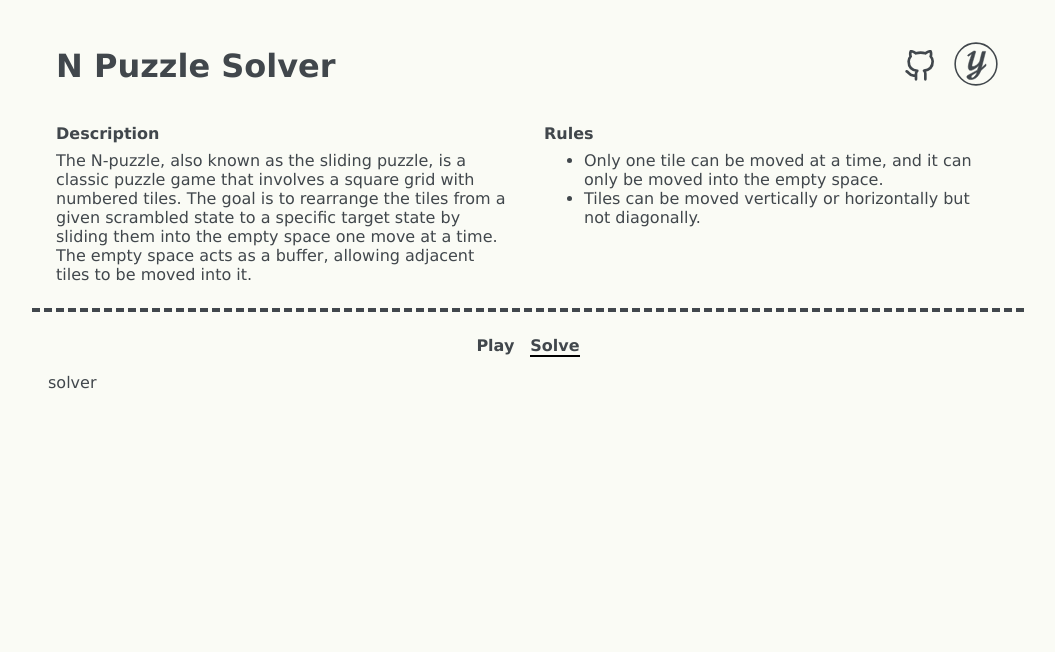
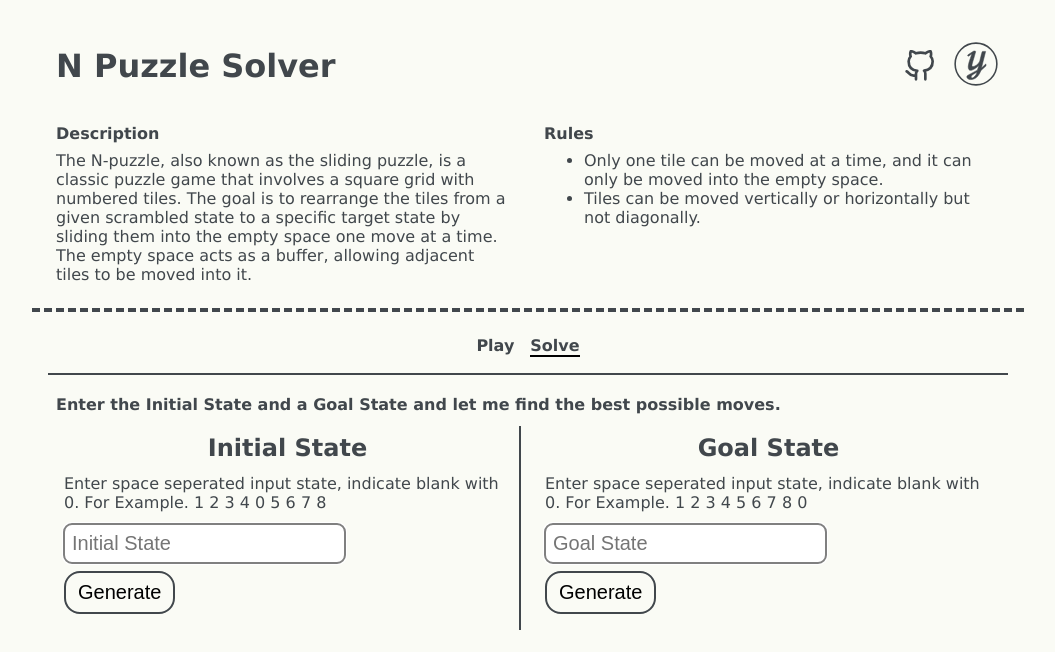
Before and after one commit to yashUcr773/N-Puzzle-Solver, an Angular app: page / in a window 1280 px wide. Both pictures are taken after a click on the element "Solve". Shown: the top 652 px of the page, without its empty margins (112-1167 px from the left). Built offline with nearby package versions, Linux system fonts and the light colour scheme.

Commit message:
added solver states

```diff
--- a/src/app/components/board/board.component.html
+++ b/src/app/components/board/board.component.html
@@ -1,7 +1,7 @@
 <div class="puzzle" [style.--nrows]="rowSize" *ngIf="displayPuzzle">
     <ng-container *ngFor="let tile of puzzleState, let i=index">
         <div class="tile"
-            [ngClass]="{'empty': tile == 0, 'error':puzzleState[i]!=solutionState[i], 'success':puzzleState[i]==solutionState[i]}"
+            [ngClass]="{'empty': tile == 0, 'error':mode =='Play' && puzzleState[i]!=solutionState[i], 'success':mode =='Play' &&puzzleState[i]==solutionState[i]}"
             id="n-puzzle-tile-{{i}}" (click)="moveTile(i)">{{tile}}</div>
     </ng-container>
 </div>
--- a/src/app/components/board/board.component.ts
+++ b/src/app/components/board/board.component.ts
@@ -35,11 +35,14 @@ export class BoardComponent implements OnInit {
 
     ngOnInit(): void {
         this.rowSize = Math.sqrt(this.puzzleSize);
-
     }
 
 
     moveTile(index: number) {
+
+        if (this.mode != 'Play') {
+            return;
+        }
 
         let blankIndex = -1;
         let r = Math.floor(index / this.rowSize);
--- a/src/app/components/player/player.component.scss
+++ b/src/app/components/player/player.component.scss
@@ -1,5 +1,5 @@
 .content-container {
-
+    border-top: 2px solid var(--text_color);
     .header-container {
 
         .title {
--- a/src/app/components/solver/solver.component.html
+++ b/src/app/components/solver/solver.component.html
@@ -1,3 +1,50 @@
-<!-- <app-board [puzzleSize]=puzzleSize [puzzleState]=puzzleState [solutionState]=solutionState
-    [solutionState]=solutionState></app-board> -->
-    solver
+<div class="content-container">
+    <div class="header-container">
+        <div class="title">
+            <p>Enter the Initial State and a Goal State and let me find the best possible moves.</p>
+        </div>
+        <div class="input-container">
+
+            <div class="input-state state">
+                <p class="header">Initial State</p>
+                <p class="desc">
+                    Enter space seperated input state, indicate blank with 0. For Example. 1 2 3 4 0 5 6 7 8
+                </p>
+                <div class="text">
+
+                    <input placeholder="Initial State" type="text" name="text" class="input"
+                        id="solver-puzzle-initial-input" [(ngModel)]="inputConfig.enteredValue">
+                    <p class="input-error error" *ngIf="inputConfig.inputError">Enter Valid Numbers</p>
+                </div>
+                <button class="generate-button" (click)="generateInitialPuzzle()">Generate</button>
+                <div class="board-container" *ngIf="inputConfig.displayPuzzle">
+                    <app-board #board [puzzleSize]=inputConfig.puzzleSize [puzzleState]=inputConfig.puzzleState
+                        [solutionState]=inputConfig.solutionState [solutionState]=inputConfig.solutionState
+                        [displayPuzzle]=inputConfig.displayPuzzle [mode]=inputConfig.mode></app-board>
+                </div>
+            </div>
+
+            <div class="goal-state state">
+                <p class="header">Goal State</p>
+                <p class="desc">
+                    Enter space seperated input state, indicate blank with 0. For Example. 1 2 3 4 5 6 7 8 0
+                </p>
+                <div class="text">
+
+                    <input placeholder="Goal State" type="text" name="text" class="input" id="solver-puzzle-goal-input"
+                        [(ngModel)]="goalConfig.enteredValue">
+                    <p class="input-error error" *ngIf="goalConfig.inputError">Enter Valid Numbers</p>
+                </div>
+                <button class="generate-button" (click)="generateGoalPuzzle()">Generate</button>
+                <div class="board-container" *ngIf="goalConfig.displayPuzzle">
+                    <app-board #board [puzzleSize]=goalConfig.puzzleSize [puzzleState]=goalConfig.puzzleState
+                        [solutionState]=goalConfig.solutionState [solutionState]=goalConfig.solutionState
+                        [displayPuzzle]=goalConfig.displayPuzzle [mode]=inputConfig.mode></app-board>
+                </div>
+
+            </div>
+
+        </div>
+
+
+    </div>
--- a/src/app/components/solver/solver.component.scss
+++ b/src/app/components/solver/solver.component.scss
@@ -0,0 +1,100 @@
+.content-container {
+
+    border-top: 2px solid var(--text_color);
+    padding: 8px;
+
+    .header-container {
+
+        .title {
+            margin: 12px 0px;
+
+            p {
+                font-weight: 700;
+            }
+        }
+
+        .input-container {
+            display: flex;
+            flex-direction: column;
+            gap: 16px;
+            align-items: flex-start;
+            @media (min-width:600px) {
+                flex-direction: row;
+
+            }
+
+            .state {
+
+                flex: 1 1 0;
+                padding: 8px;
+
+                &.input-state {
+                    border: none;
+
+                    @media (min-width:600px) {
+                        border-right: 2px solid var(--text_color);
+                    }
+                }
+
+                .header {
+                    font-size: 1.5em;
+                    font-weight: 700;
+                    text-align: center;
+                }
+
+                .desc {
+                    margin: 12px 0px;
+                }
+
+                .text {
+                    display: flex;
+                    flex-direction: column;
+                    gap: 8px;
+                    width: fit-content;
+
+                    .input {
+                        min-height: 36px;
+                        border-radius: 8px;
+                        border: 0;
+                        outline: auto grey;
+                        padding: 8px;
+                        font-size: 20px;
+                        width: 100%;
+
+                        @media (min-width:350px) {
+                            width: fit-content;
+                        }
+
+                        &:focus {
+                            box-shadow: 0 0 48px rgb(255, 255, 255);
+                        }
+                    }
+
+                    .input-error {
+                        color: red;
+                    }
+                }
+
+
+                .generate-button {
+                    background: transparent;
+                    outline: none;
+                    text-decoration: none;
+                    cursor: pointer;
+                    font-size: 20px;
+                    border: 2px solid var(--text_color);
+                    border-radius: 16px;
+                    padding: 8px 12px;
+                    margin: 8px 0px;
+                }
+            }
+
+        }
+
+        .board-container {
+            display: flex;
+            justify-content: center;
+            margin: 16px 8px;
+        }
+    }
+}
--- a/src/app/components/solver/solver.component.ts
+++ b/src/app/components/solver/solver.component.ts
@@ -1,4 +1,4 @@
-import { Component, OnInit } from '@angular/core'
+import { ChangeDetectorRef, Component, OnInit } from '@angular/core'
 import { BoardHelperService } from 'src/app/services/board-helper.service';
 
 @Component({
@@ -8,21 +8,97 @@ import { BoardHelperService } from 'src/app/services/board-helper.service';
 })
 export class SolverComponent implements OnInit {
 
-    puzzleSize: number = 9;
-    puzzleState: number[] = [];
-    solutionState: number[] = [];
-    mode: string = 'Solve';
 
-    constructor(private boardHelperService: BoardHelperService) {
+
+    inputConfig: stateConfig = {
+        enteredValue: "",
+        displayPuzzle: false,
+        puzzleSize: 9,
+        puzzleState: [],
+        solutionState: [],
+        mode: 'Solve',
+        inputError: false
+
+    }
+
+    goalConfig: stateConfig = {
+        enteredValue: "",
+        displayPuzzle: false,
+        puzzleSize: 9,
+        puzzleState: [],
+        solutionState: [],
+        mode: 'Solve',
+        inputError: false
+    }
+
+    constructor(private boardHelperService: BoardHelperService,
+        private ref: ChangeDetectorRef) {
 
     }
 
     ngOnInit(): void {
-        this.puzzleSize = 9
-        this.solutionState = this.boardHelperService.generateDefaultSolutionStateFromSize(this.puzzleSize)
-        this.puzzleState = this.boardHelperService.generateRandomStateFromSize(this.puzzleSize, this.solutionState)
-        this.mode = 'Solve'
+
+    }
+
+    generateInitialPuzzle() {
+
+        this.inputConfig.displayPuzzle = false;
+        this.ref.detectChanges()
+
+        // read input
+        let state: any = this.inputConfig.enteredValue.trim().split(' ');
+        state = state.filter((elem: string) => elem >= '0' && elem <= '9')
+        state.map((elem: string) => +elem);
+
+        // validate and set error if any
+        let result = this.boardHelperService.validatePuzzleInput(state);
+        this.inputConfig.inputError = !result;
+        if (result) {
+            this.inputConfig.puzzleSize = state.length;
+            this.inputConfig.solutionState = this.boardHelperService.generateDefaultSolutionStateFromSize(this.inputConfig.puzzleSize);
+            this.inputConfig.puzzleState = state;
+            this.inputConfig.mode = 'Solve';
+            this.inputConfig.displayPuzzle = true;
+
+        } else {
+            this.inputConfig.displayPuzzle = false;
+        }
+
+    }
+
+    generateGoalPuzzle() {
+        this.goalConfig.displayPuzzle = false;
+        this.ref.detectChanges()
+
+        // read input
+        let state: any = this.goalConfig.enteredValue.trim().split(' ');
+        state = state.filter((elem: string) => elem >= '0' && elem <= '9')
+        state.map((elem: string) => +elem);
+
+        // validate and set error if any
+        let result = this.boardHelperService.validatePuzzleInput(state);
+        this.goalConfig.inputError = !result;
+        if (result) {
+            this.goalConfig.puzzleSize = state.length;
+            this.goalConfig.solutionState = this.boardHelperService.generateDefaultSolutionStateFromSize(this.goalConfig.puzzleSize);
+            this.goalConfig.puzzleState = state;
+            this.goalConfig.mode = 'Solve';
+            this.goalConfig.displayPuzzle = true;
+
+        } else {
+            this.goalConfig.displayPuzzle = false;
+        }
     }
 
 
 }
+
+interface stateConfig {
+    enteredValue: string,
+    displayPuzzle: boolean,
+    puzzleSize: number,
+    puzzleState: number[],
+    solutionState: number[],
+    mode: string,
+    inputError: boolean
+}
--- a/src/app/services/board-helper.service.ts
+++ b/src/app/services/board-helper.service.ts
@@ -76,5 +76,22 @@ export class BoardHelperService {
         }
     }
 
+    validatePuzzleInput(puzzle_array: number[]) {
+        let l = puzzle_array.length;
+
+        if (l < 2 || Math.sqrt(l) * Math.sqrt(l) != l) {
+            return false;
+        }
+
+        let s_puzzle = new Set(puzzle_array);
+        let s_solution = new Set(this.generateDefaultSolutionStateFromSize(l));
+
+        if ([...s_puzzle].sort().join('') == [...s_solution].sort().join('')) {
+            return true;
+        } else {
+            return false;
+        }
+    }
+
 
 }
```
